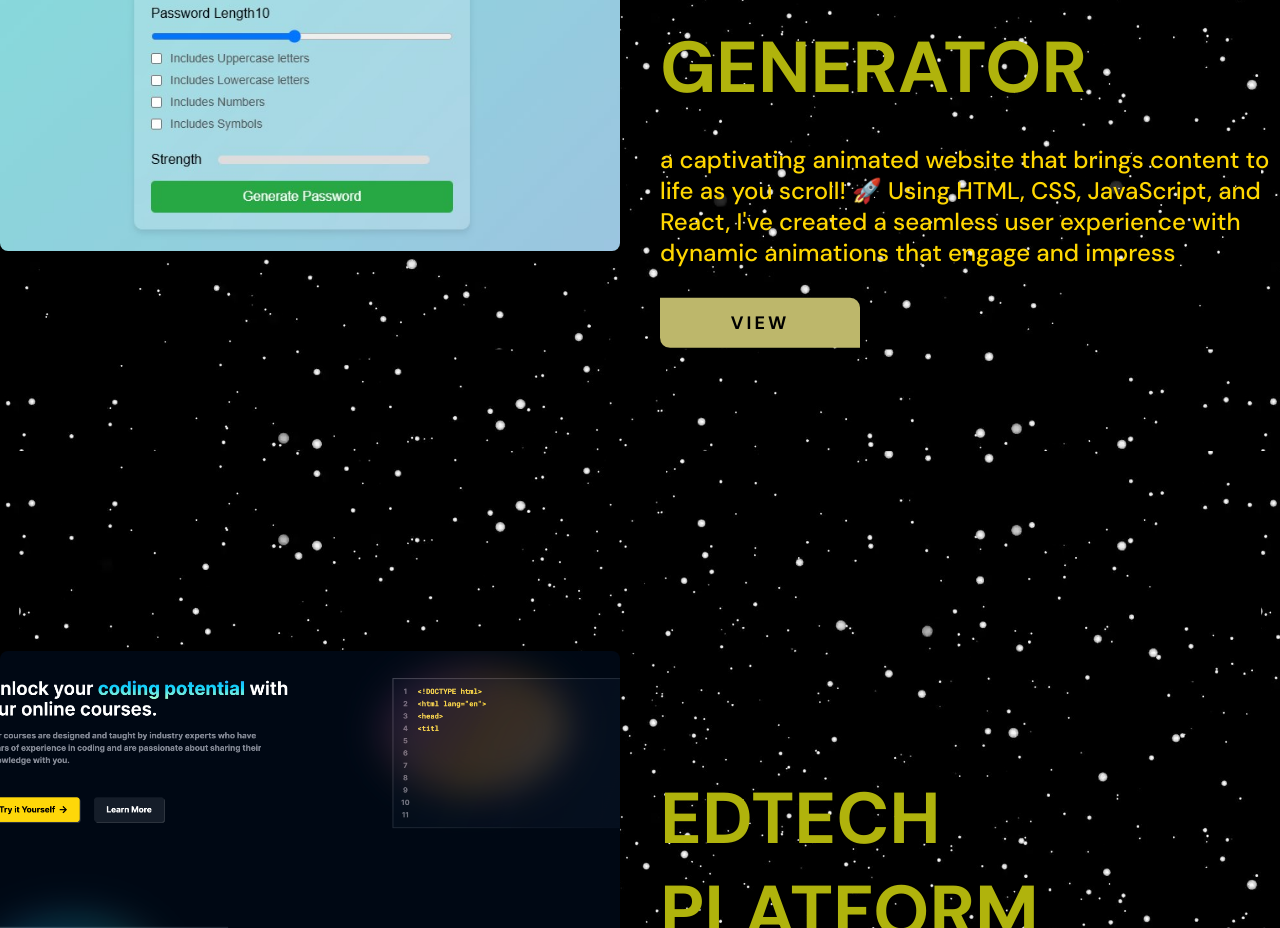
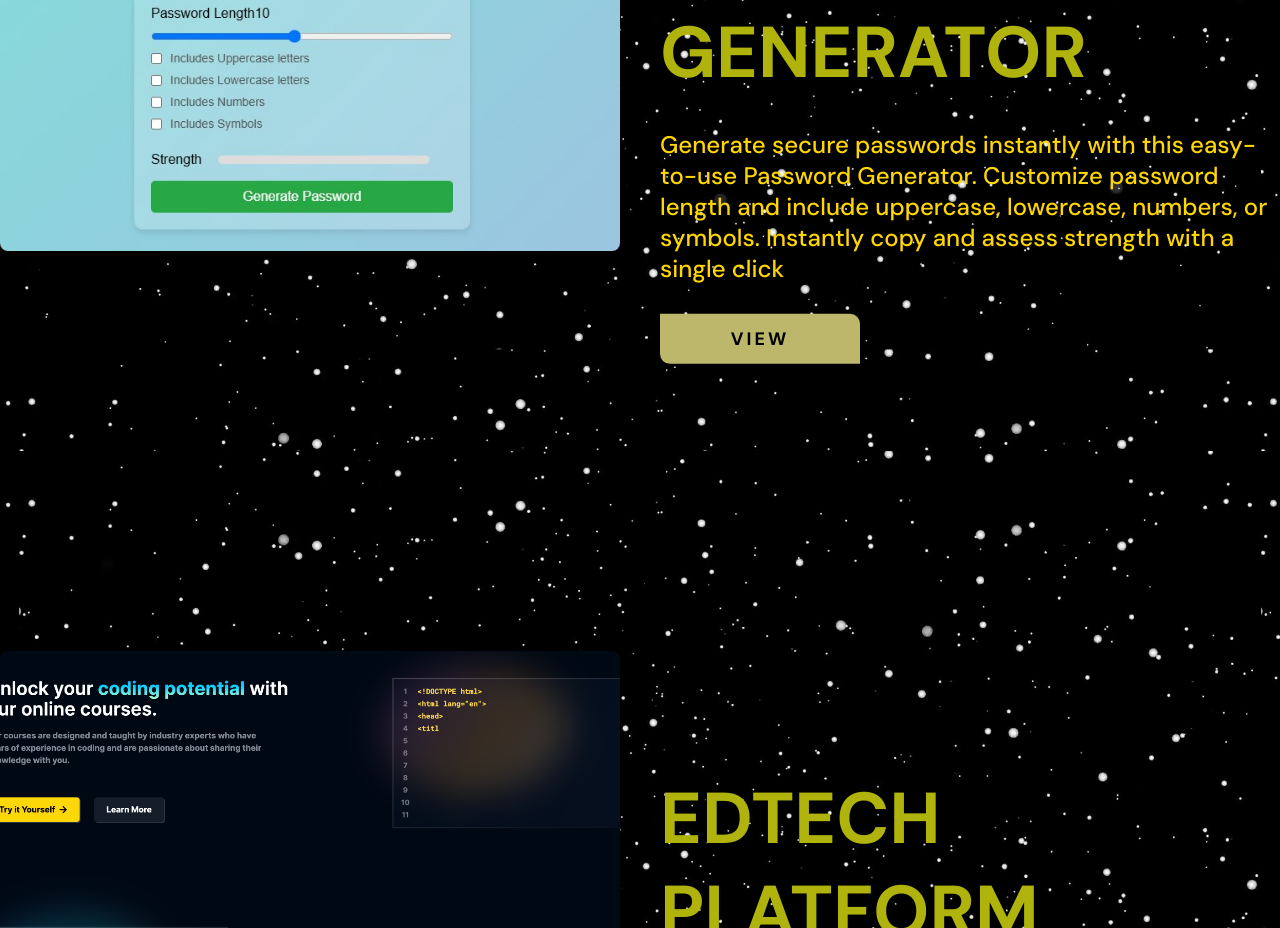
Before and after one commit to CaptainTejass/TEJAS-S-SITE, a React (Vite) app: page / in a window 1280 px wide. Shown: the part 6900-7828 px from the top of the page. Built offline with nearby package versions, Linux system fonts and the light colour scheme; a web font is replaced by a local one.

Commit message:
Update Portfolio.jsx
paswd generator desc update

```diff
--- a/src/Portfolio/Portfolio.jsx
+++ b/src/Portfolio/Portfolio.jsx
@@ -38,7 +38,7 @@ const items=[
         id:5,
         title:"PASSWORD GENERATOR",
         img:"/MM.jpg",
-        desc:"a captivating animated website that brings content to life as you scroll! 🚀 Using HTML, CSS, JavaScript, and React, I've created a seamless user experience with dynamic animations that engage and impress",
+        desc:"Generate secure passwords instantly with this easy-to-use Password Generator. Customize password length and include uppercase, lowercase, numbers, or symbols. Instantly copy and assess strength with a single click",
         link:"https://682a47f23b4582930b0150a2--mellow-frangipane-cc4fe7.netlify.app/"
     },
     {
```
